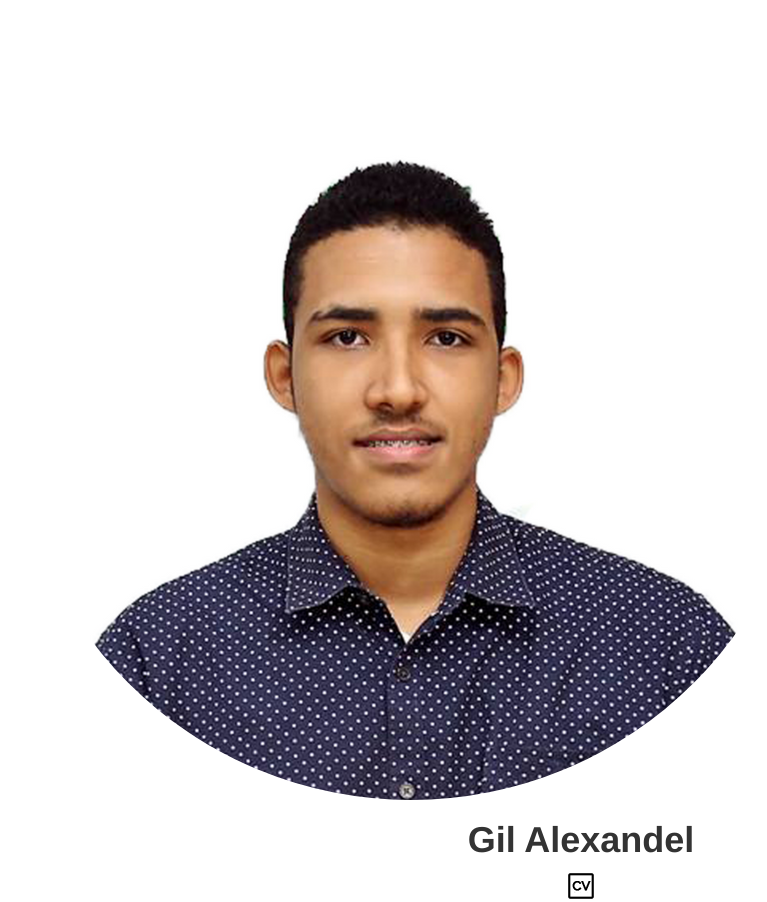
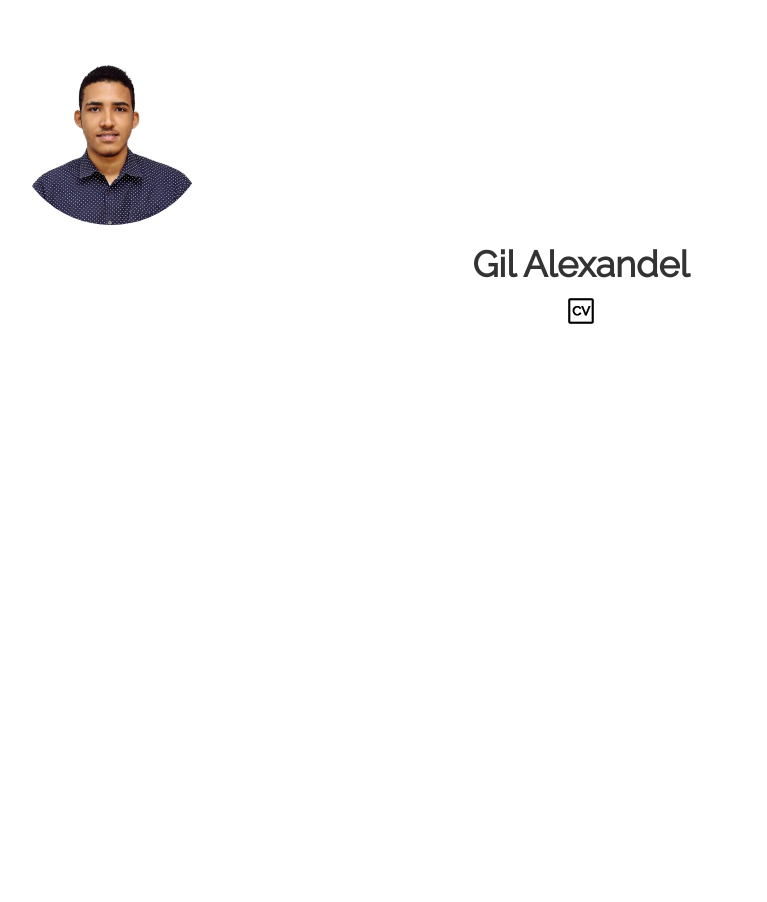
Before and after one commit to gilalexandel/gilalexandel.github.io, a plain HTML site: page index.html in a window 1280 px wide. Shown: the whole page, without its empty margins (59-826 px from the left). After the commit the page ends 800 px from the top, so only its background shows below. Drawn offline with nearby package versions, Linux system fonts and the light colour scheme.

Commit message:
Change css style

```diff
--- a/index.html
+++ b/index.html
@@ -14,7 +14,7 @@
 
     <!-- Bootstrap -->
     <link href="css/bootstrap.min.css" rel="stylesheet">
-    <link href="css/styled.css" rel="stylesheet">
+    <link href="css/style.css" rel="stylesheet">
 
 
 </head>
```
